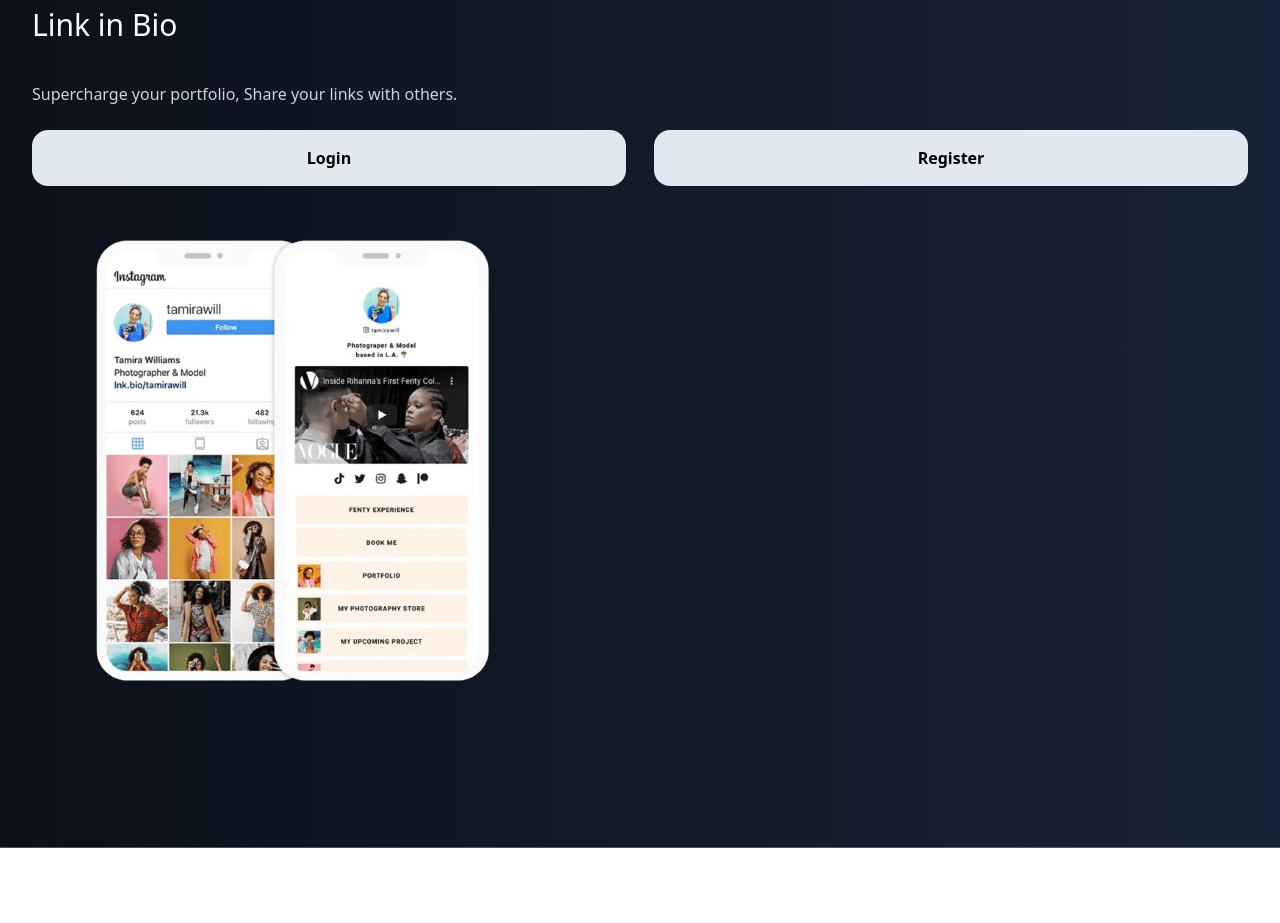
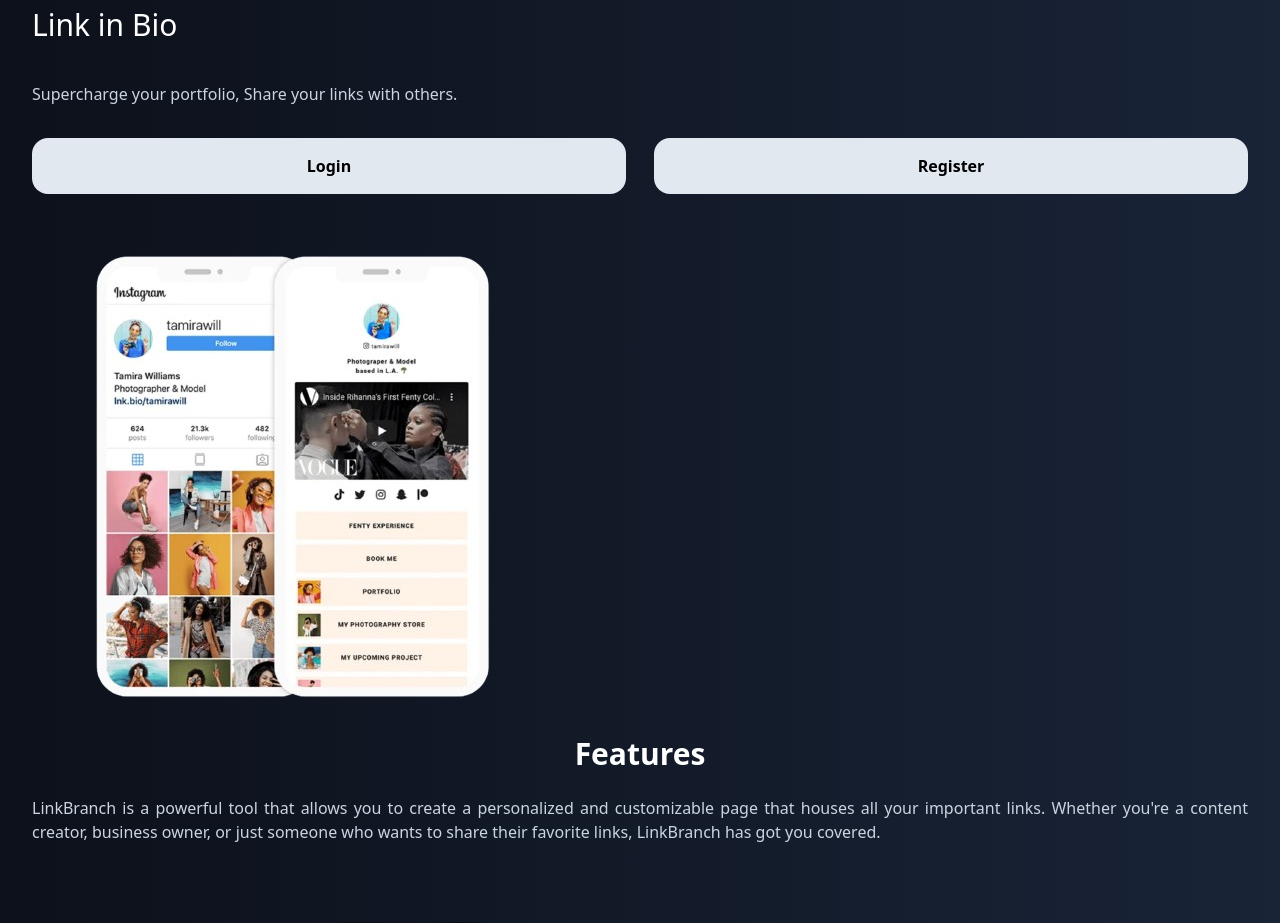
Before and after one commit to rohitdeka-1/linkBranchFrontend, a React (Vite) app: page / in a window 1280 px wide. Shown: the part 160-1083 px from the top of the page. Before the commit the page ends 1008 px from the top, so only its background shows below. Built offline with nearby package versions, Linux system fonts and the light colour scheme.

Commit message:
vercel.json

```diff
--- a/src/pages/Home.tsx
+++ b/src/pages/Home.tsx
@@ -19,7 +19,7 @@ const Home = () => {
       }}
     >
       <Logo />
-      <div className="min-h-screen flex flex-col justify-start items-start relative pb-40 text-white p-4 space-y-6">
+      <div className="min-h-screen flex flex-col justify-start items-start relative pb-40 text-white p-4 space-y-8 ">
         <div className="flex flex-col space-y-4 mt-20">
           <h2 className="font-extralight p-4 text-3xl w-9/12 leading-relaxed">
             Multiple Links for Your Link in Bio
@@ -31,16 +31,37 @@ const Home = () => {
         </div>
 
         <div className="flex flex-row px-4 space-x-7  w-full mt-10">
-          <button className="bg-slate-200 text-black px-4 py-2 w-1/2 h-14 rounded-2xl font-bold">
-            <Link to="/login">Login</Link>
-          </button>
-          <button className="bg-slate-200 text-black px-4 py-2 w-1/2 rounded-2xl font-bold ">
-          <Link to="/register">Register</Link>
-          </button>
+          <Link
+            to="/login"
+            className="bg-slate-200 h-14 text-black text-center flex justify-center px-4 py-2 w-1/2 rounded-2xl font-bold "
+          >
+            <button>Login</button>
+          </Link>
+
+          <Link
+            to="/register"
+            className="bg-slate-200 text-black text-center flex justify-center px-4 py-2 w-1/2 rounded-2xl font-bold "
+          >
+            <button>Register</button>
+          </Link>
         </div>
 
         <div className="flex flex-row px-4 space-x-7 w-full mt-10">
           <img src="./coverPhoto.png"></img>
+        </div>
+
+        <div className="flex  justify-center items-center flex-col px-4 w-full ">
+          <h1 className="text-3xl font-bold">Features</h1>
+          <p className="text-slate-300 py-6 text-justify">
+            LinkBranch is a powerful tool that allows you to create a
+            personalized and customizable page that houses all your important links.
+            Whether you're a content creator, business owner, or just someone who
+            wants to share their favorite links, LinkBranch has got you covered.
+          </p>
+          </div>
+
+        <div className="flex flex-row px-4 space-x-7 w-full mt-10">
+          <img src="./cover2.png"></img>
         </div>
       </div>
     </motion.div>
--- a/src/pages/components/Logo.tsx
+++ b/src/pages/components/Logo.tsx
@@ -4,7 +4,7 @@ const Logo = () => {
   return (
     <div className="w-full fixed z-[100] backdrop-blur-sm top-0 h-14 left-0  flex justify-between px-6 xl:px-40 items-center border-b py-2 border-gray-500 ">
       <div className="w-full flex  items-center space-x-2">
-        <img src="./logo1.png" className=" h-5 "></img>
+        <img src="./logo1.png" className=" h-5 "/>
         <h1 className="text-white text-xl font-bold"><Link to="/">LinkBranch</Link></h1>
       </div>
       <div className=" flex  items-center space-x-2 text-white">
```
Also changed, not shown: public/cover2.png (added), vercel.json (added).
